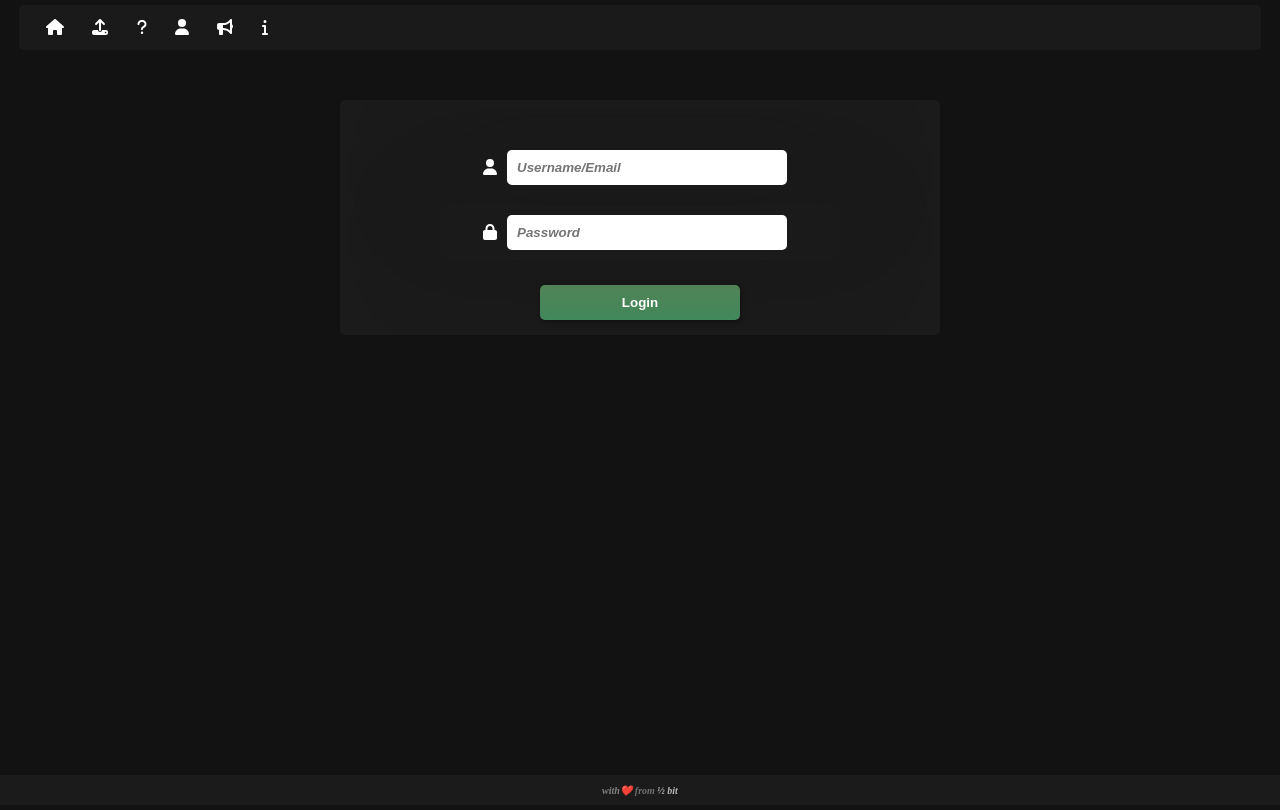
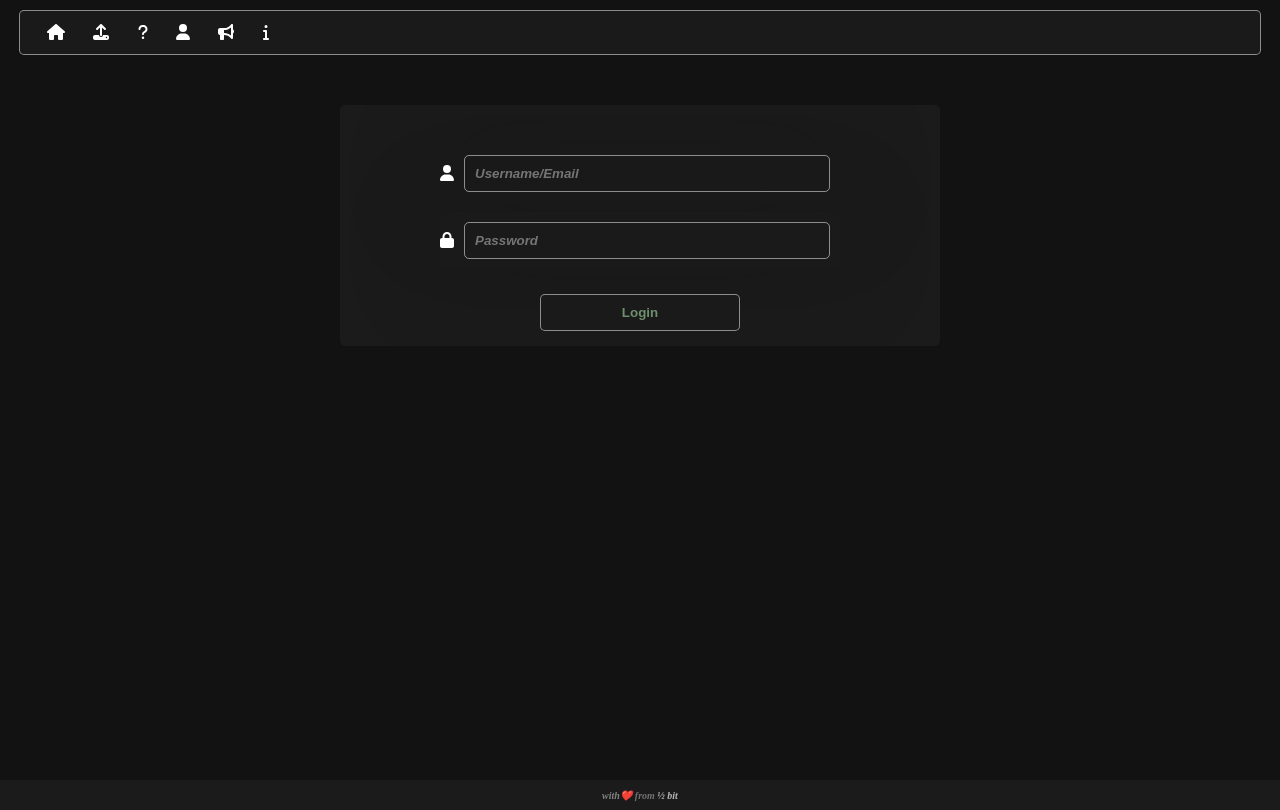
Before and after one commit to Shivamtiwari6393/kmcian_frontend, a React (Vite) app: page /login in a window 1280 px wide. Built offline with nearby package versions, Linux system fonts and the light colour scheme; no server answers.

Commit message:
updated login css dark mode

```diff
--- a/src/Styles/About.css
+++ b/src/Styles/About.css
@@ -1,5 +1,5 @@
 .about-container {
-  color: rgb(226, 226, 226);
+  color: rgba(226, 226, 226, 0.893);
   user-select: none;
   text-align: center;
   margin: 20px auto;
--- a/src/Styles/CustomSelect.css
+++ b/src/Styles/CustomSelect.css
@@ -1,5 +1,5 @@
 .select-container {
-  color: #bbbbbb;
+  color: rgb(187, 187, 187);
   text-align: center;
   position: relative;
   width: 96%;
@@ -8,7 +8,7 @@
   border-radius: 5px;
   background-color: rgb(26, 26, 26);
   user-select: none;
-  border: 1px solid white;
+  border: 1px solid rgba(255, 255, 255, 0.500);
 
 }
 
--- a/src/Styles/Header.css
+++ b/src/Styles/Header.css
@@ -1,7 +1,7 @@
 .header-container {
   user-select: none;
   max-width: 97%;
-  margin: 5px auto;
+  margin: 10px auto;
   user-select: none;
   display: grid;
   grid-template-columns: 1fr;
@@ -14,6 +14,8 @@
   /* background: linear-gradient(to right, rgb(205, 145, 220), rgb(127, 192, 190)); */
   background:rgb(26, 26, 26);
   box-shadow: 0px 0px 0px rgb(255, 255, 255);
+  border: 1px solid rgb(255, 255, 255 , 0.500);
+
 
 }
 
--- a/src/Styles/Login.css
+++ b/src/Styles/Login.css
@@ -9,7 +9,7 @@
   padding-top: 20px;
   display: flex;
   flex-direction: column;
-  background-color: rgb(27, 27, 27);
+  background: rgb(27, 27, 27);
 }
 
 .login-fields {
@@ -21,9 +21,6 @@
   align-items: center;
 }
 
-.login-fields img {
-  width: 25px;
-}
 
 .login-fields .username-container,
 .password-container {
@@ -39,27 +36,27 @@
 }
 
 .login-fields input {
-  width: 70%;
+  color: white;
+  width: 100%;
   font-weight: bold;
   font-style: italic;
   margin: 10px;
   padding: 10px;
-  border: none;
   border-radius: 5px;
+  background: none;
+  border: 1px solid rgba(255, 255, 255, 0.500);
 }
 
 .login-fields .login-button-container button {
   font-weight: bold;
-  background-color: rgb(86, 86, 86);
-  color: white;
+  background-color: rgb(26, 26, 26);
+  border: 1px solid rgba(255, 255, 255, 0.5);
+  color: rgb(109, 143, 109);
   width: 85%;
   max-width: 200px;
   padding: 10px;
   border-radius: 5px;
-  border: none;
   margin: 15px 0px;
-  box-shadow: 1px 2px 5px rgba(0, 0, 0, 0.41);
-  background: linear-gradient(rgb(81, 131, 86), rgb(65, 136, 90));
 }
 
 .login-fields .logout-button-container button {
@@ -74,19 +71,3 @@
   margin: 10px 0px;
   box-shadow: 1px 2px 6px rgba(0, 0, 0, 0.399);
 }
-
-@media (width < 350px) {
-  .login-fields img {
-    width: 20px;
-  }
-
-  .login-fields .username-container,
-  .password-container {
-    font-size: small;
-  }
-  .login-fields input {
-    padding: 8px;
-    width: 50vw;
-    font-size: x-small;
-  }
-}
--- a/src/Styles/Query.css
+++ b/src/Styles/Query.css
@@ -185,8 +185,9 @@
   border: none;
   color: white;
   font-style: italic;
-  border-radius: 4px;
-  background-color: rgb(104, 104, 104);
+  border-radius: 5px;
+  background-color: rgb(26, 26, 26);
+  border: 1px solid rgba(255, 255, 255, 0.500);
 }
 
 .button-container button:active{
@@ -206,16 +207,19 @@
   margin: 5px;
   width: 80%;
   border-radius: 4px;
-  border: none;
 }
 
 .input-container textarea {
   padding: 5px;
   margin: 10px;
-  height: 30px;
+  /* height: 30px; */
   border: none;
-  border-radius: 4px;
+  border-radius: 5px;
   width: 80%;
+  background: rgb(26, 26, 26);
+  border: 1px solid rgba(255, 255, 255, 0.500);
+
+
 }
 
 .discussion-container .input-container button {
--- a/src/Styles/Upload.module.css
+++ b/src/Styles/Upload.module.css
@@ -27,14 +27,13 @@
   padding: 10px 20px;
   border: none;
   border-radius: 5px;
-  background-color: rgba(31, 31, 31, 0.322);
   font-size: 16px;
   cursor: pointer;
   font-weight: bold;
   width: 60vw;
   max-width: 290px;
-  box-shadow: 0px 2px 1px rgba(28, 28, 28, 0.851);
-  border: 1px solid rgba(255, 255, 255, 0.45);
+  border: 1px solid rgba(255, 255, 255, 0.5);
+  background: none;
 }
 
 .upload-container input[type="file"] {
@@ -48,7 +47,7 @@
   width: 60vw;
   max-width: 290px;
   margin-top: 10px;
-  background-color: rgba(26, 26, 26, 0.322);
+  background-color: rgba(26, 26, 26);
   display: flex;
   align-items: center;
   justify-content: center;
@@ -57,8 +56,7 @@
   cursor: pointer;
   text-overflow: ellipsis;
   overflow-wrap: break-word;
-  box-shadow: 0px 2px 1px rgba(99, 99, 99, 0.803);
-  border: 1px solid rgba(255, 255, 255, 0.45);
+  border: 1px solid rgba(255, 255, 255, 0.5);
 }
 
 .file-container label img {
@@ -94,13 +92,12 @@
   background-color: rgb(24, 24, 24);
   border-radius: 5px;
   color: rgb(105, 186, 105);
-  border: 1px solid rgba(255, 255, 255, 0.714);
-
+  border: 1px solid rgba(255, 255, 255, 0.5);
 }
 
 button:active {
   scale: 0.95;
-  background-color: #3a773a;
+  background-color: #171717;
 }
 
 #delete-button {
```
